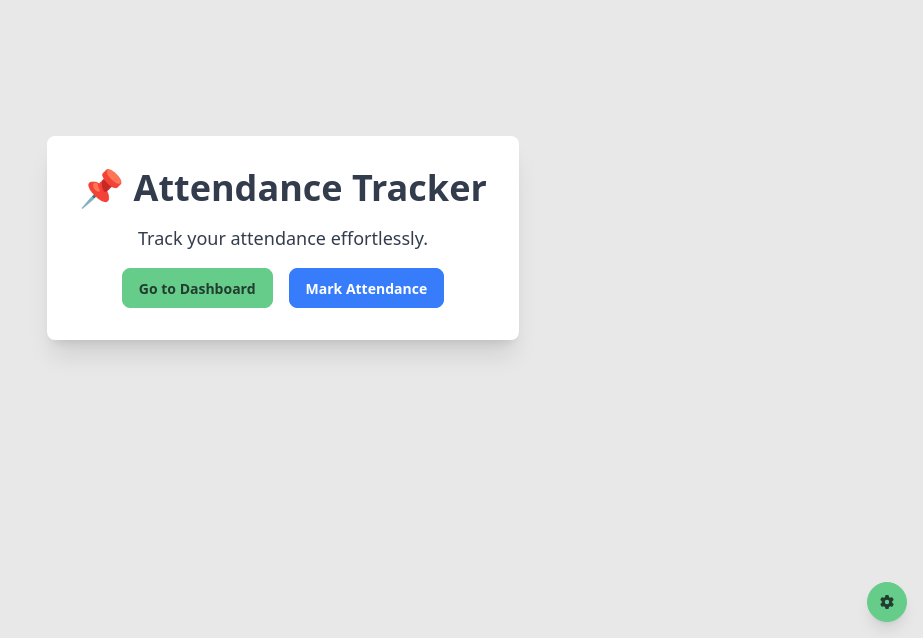
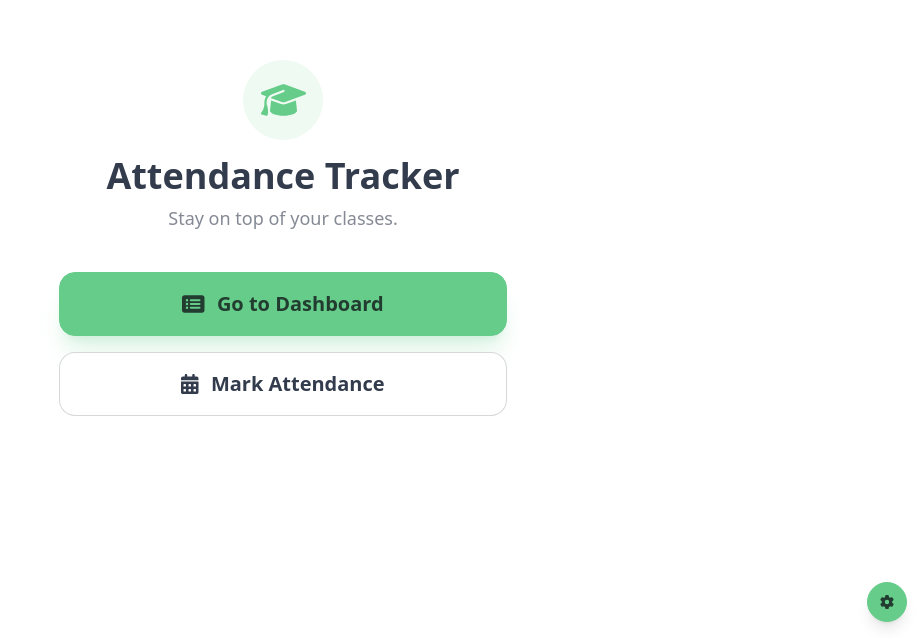
Before and after one commit to mrkushalsm/Attendance-Tracker, a React (Vite) app: page / in a window 1280 px wide. Shown: the part 162-800 px from the top of the page, without its empty margins (357-1280 px from the left). Built offline with nearby package versions, Linux system fonts and the light colour scheme.

Commit message:
feat: implement initial home page with navigation links and reminder UI.

```diff
--- a/src/pages/Home.jsx
+++ b/src/pages/Home.jsx
@@ -1,27 +1,41 @@
 import { Link } from "react-router-dom";
 import { useState } from "react";
+import { FontAwesomeIcon } from "@fortawesome/react-fontawesome";
+import { faArrowRight, faCalendarAlt, faGraduationCap, faListAlt } from "@fortawesome/free-solid-svg-icons";
 
 const Home = () => {
     const [showReminder, setShowReminder] = useState(false);
 
     return (
-        <div className="flex flex-col items-center justify-center min-h-screen bg-base-200 relative">
-            <div className="p-8 shadow-xl bg-base-100 rounded-lg text-center space-y-4">
-                <h1 className="text-4xl font-bold">📌 Attendance Tracker</h1>
-                <p className="text-lg">Track your attendance effortlessly.</p>
+        <div className="p-4 sm:p-8 flex flex-col items-center justify-center min-h-screen bg-base-100 text-base-content">
+            {/* Hero Section */}
+            <div className="w-full max-w-md text-center space-y-2 mb-10">
+                <div className="inline-flex items-center justify-center w-20 h-20 rounded-full bg-primary/10 text-primary mb-4">
+                    <FontAwesomeIcon icon={faGraduationCap} className="text-4xl" />
+                </div>
+                <h1 className="text-4xl font-bold">Attendance Tracker</h1>
+                <p className="text-lg opacity-60">Stay on top of your classes.</p>
+            </div>
 
-                <div className="flex gap-4 justify-center">
-                    <Link to="/dashboard" className="btn btn-primary">Go to Dashboard</Link>
-                    <Link to="/attendance" className="btn btn-secondary">Mark Attendance</Link>
-                </div>
+            {/* Main Actions */}
+            <div className="w-full max-w-md space-y-4">
+                <Link to="/dashboard" className="btn btn-primary w-full shadow-xl shadow-primary/20 text-xl font-bold h-16 rounded-2xl flex items-center justify-center gap-3">
+                    <FontAwesomeIcon icon={faListAlt} /> Go to Dashboard
+                </Link>
+
+                <Link to="/attendance" className="btn btn-outline border-base-content/20 bg-base-100 hover:bg-base-200 hover:border-base-content/40 hover:text-base-content w-full text-xl font-bold h-16 rounded-2xl flex items-center justify-center gap-3">
+                    <FontAwesomeIcon icon={faCalendarAlt} /> Mark Attendance
+                </Link>
             </div>
 
             {/* Reminder Notification */}
             {showReminder && (
-                <div className="fixed bottom-5 right-5 bg-warning p-4 rounded-lg shadow-lg">
-                    <p>⏳ Reminder: Fill your attendance!</p>
-                    <button onClick={() => setShowReminder(false)} className="btn btn-sm btn-primary mt-2">
-                        Dismiss
+                <div className="fixed bottom-6 left-1/2 transform -translate-x-1/2 w-[90%] max-w-md bg-warning text-warning-content p-4 rounded-2xl shadow-lg flex items-center justify-between z-50 animate-bounce">
+                    <span className="font-bold flex items-center gap-2">
+                        ⏳ Reminder: Fill your attendance!
+                    </span>
+                    <button onClick={() => setShowReminder(false)} className="btn btn-sm btn-circle btn-ghost">
+                        ✕
                     </button>
                 </div>
             )}
```
